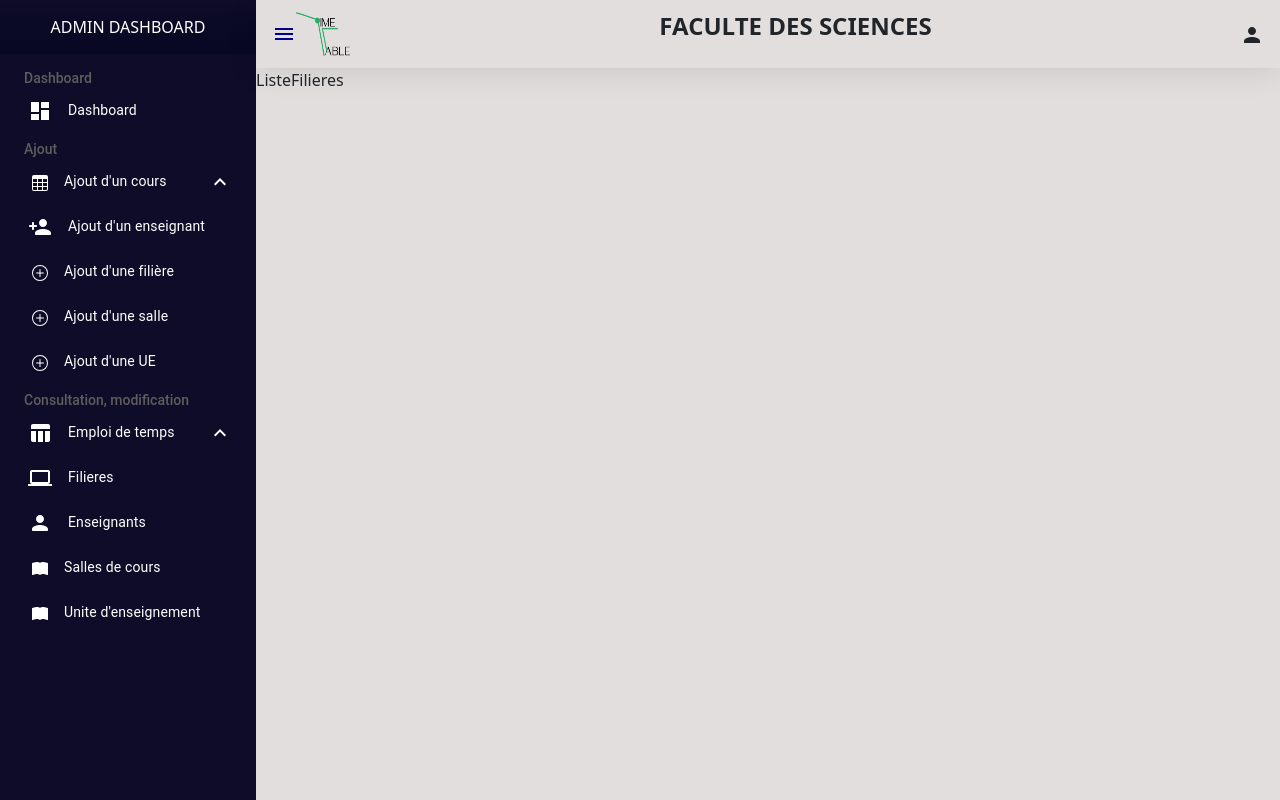
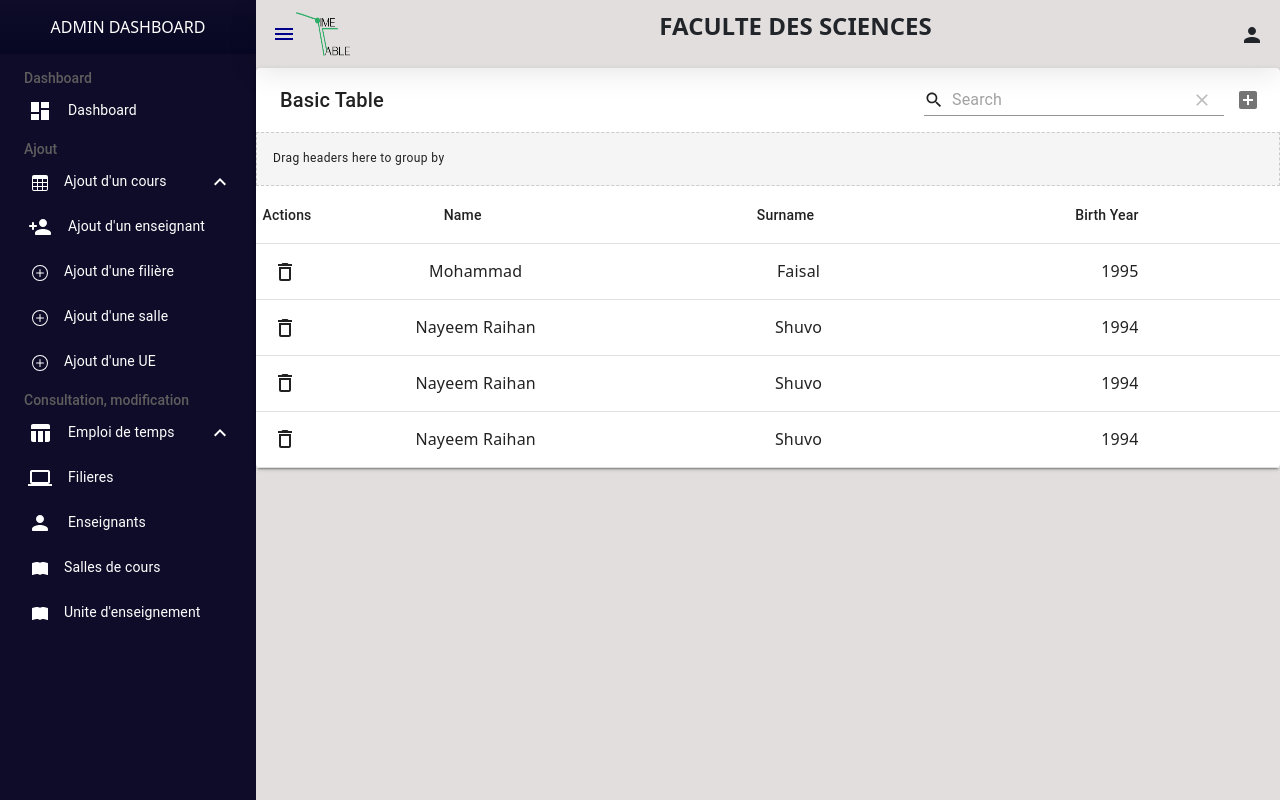
Before and after one commit to Sergecodes/emploi-univ, a React (Create React App) app in the folder client/: page /admin/liste-filieres in a window 1280 px wide. Built offline with nearby package versions, Linux system fonts and the light colour scheme.

Commit message:
ajout de material table

```diff
--- a/client/package.json
+++ b/client/package.json
@@ -17,9 +17,11 @@
     "bootstrap": "^5.1.3",
     "install": "^0.13.0",
     "js-cookie": "^3.0.1",
+    "material-table": "^1.69.3",
     "react": "^17.0.2",
     "react-bootstrap": "^2.3.1",
     "react-dom": "^17.0.2",
+    "react-double-scrollbar": "^0.0.15",
     "react-icons": "^4.3.1",
     "react-redux": "^8.0.2",
     "react-router": "^6.3.0",
--- a/client/public/index.html
+++ b/client/public/index.html
@@ -28,6 +28,7 @@
     <link rel="preconnect" href="https://fonts.googleapis.com">
     <link rel="preconnect" href="https://fonts.gstatic.com" crossorigin>
     <link href="https://fonts.googleapis.com/css2?family=Lora:ital@1&display=swap" rel="stylesheet">
+
     <style>
       :root{
         --primaryBlue:#753ED7;
--- a/client/src/Components/Admin/AjoutFiliere.js
+++ b/client/src/Components/Admin/AjoutFiliere.js
@@ -2,8 +2,8 @@
 import { useNavigate } from 'react-router';
 import {BsTrash, BsPlus} from "react-icons/bs";
 import Alert from '@mui/material/Alert';
-import axios from "axios";
-import Cookies from "js-cookie"
+//import axios from "axios";
+//import Cookies from "js-cookie"
 
 
 const AjoutFiliere = () => {
@@ -12,11 +12,11 @@
     const [filiere,setFiliere]=useState("");
     const navigate = useNavigate();
     const [alert,setAlert]=useState("none");
-    const csrftoken = Cookies.get('csrftoken');
+    /*const csrftoken = Cookies.get('csrftoken');
 
     const headers={
       'X-CSRFToken': csrftoken
-    }
+    }*/
 
     const handleClick=()=>{
         setSpecialite([...specialite,{id:specialite.length ,nom:" ",licence:false, master:false}])
--- a/client/src/Components/Admin/ListeFilieres.js
+++ b/client/src/Components/Admin/ListeFilieres.js
@@ -1,8 +1,41 @@
-import React from 'react'
+import React from 'react';
+import tableIcons from "../Common/MaterialTableIcons"
+import MaterialTable from "material-table";
 
 const ListeFilieres = () => {
+
+
+const data = [
+  {id:1, name: "Mohammad", surname: "Faisal", birthYear: 1995 },
+  {id:2, name: "Nayeem Raihan ", surname: "Shuvo", birthYear: 1994 },
+  { id:3,name: "Nayeem Raihan ", surname: "Shuvo", birthYear: 1994 },
+  { id:4,name: "Nayeem Raihan ", surname: "Shuvo", birthYear: 1994 },
+];
+
+const columns = [
+  { title: "Name", field: "name",align:"center" },
+  { title: "Surname", field: "surname",align:"center" },
+  { title: "Birth Year", field: "birthYear", type: "numeric",align:"center" },
+];
+
   return (
-    <div>ListeFilieres</div>
+    <section className="materialTableSalle">
+       <MaterialTable title="Basic Table"
+    actions={[
+      {
+        icon: tableIcons.Delete,
+        tooltip: "Delete User",
+        onClick: (event, rowData) => alert("You want to delete " + rowData.name +"which has a id of"+rowData.id),
+      },
+      {
+        icon: tableIcons.Add,
+        tooltip: "Add User",
+        isFreeAction: true,
+        onClick: (event) => alert("You want to add a new row"),
+      },
+    ]}
+    icons={tableIcons} columns={columns} data={data} options={{paging:false,grouping:true}}/>
+    </section>
   )
 }
 
--- /dev/null
+++ b/client/src/Components/Common/MaterialTableIcons.js
@@ -0,0 +1,39 @@
+import { forwardRef } from 'react';
+
+import AddBox from "@material-ui/icons/AddBox";
+import ArrowDownward from "@material-ui/icons/ArrowDownward";
+import Check from "@material-ui/icons/Check";
+import ChevronLeft from "@material-ui/icons/ChevronLeft";
+import ChevronRight from "@material-ui/icons/ChevronRight";
+import Clear from "@material-ui/icons/Clear";
+import DeleteOutline from "@material-ui/icons/DeleteOutline";
+import Edit from "@material-ui/icons/Edit";
+import FilterList from "@material-ui/icons/FilterList";
+import FirstPage from "@material-ui/icons/FirstPage";
+import LastPage from "@material-ui/icons/LastPage";
+import Remove from "@material-ui/icons/Remove";
+import SaveAlt from "@material-ui/icons/SaveAlt";
+import Search from "@material-ui/icons/Search";
+import ViewColumn from "@material-ui/icons/ViewColumn";
+
+const tableIcons = {
+  Add:forwardRef((props, ref) => <AddBox {...props} ref={ref} />),
+  Check: forwardRef((props, ref) => <Check {...props} ref={ref} />),
+  Clear: forwardRef((props, ref) => <Clear {...props} ref={ref} />),
+  Delete: forwardRef((props, ref) => <DeleteOutline {...props} ref={ref} />),
+  DetailPanel: forwardRef((props, ref) => <ChevronRight {...props} ref={ref} />),
+  Edit: forwardRef((props, ref) => <Edit {...props} ref={ref} />),
+  Export: forwardRef((props, ref) => <SaveAlt {...props} ref={ref} />),
+  Filter: forwardRef((props, ref) => <FilterList {...props} ref={ref} />),
+  FirstPage: forwardRef((props, ref) => <FirstPage {...props} ref={ref} />),
+  LastPage: forwardRef((props, ref) => <LastPage {...props} ref={ref} />),
+  NextPage: forwardRef((props, ref) => <ChevronRight {...props} ref={ref} />),
+  PreviousPage: forwardRef((props, ref) => <ChevronLeft {...props} ref={ref} />),
+  ResetSearch: forwardRef((props, ref) => <Clear {...props} ref={ref} />),
+  Search: forwardRef((props, ref) => <Search {...props} ref={ref} />),
+  SortArrow: forwardRef((props, ref) => <ArrowDownward {...props} ref={ref} />),
+  ThirdStateCheck: forwardRef((props, ref) => <Remove {...props} ref={ref} />),
+  ViewColumn: forwardRef((props, ref) => <ViewColumn {...props} ref={ref} />),
+};
+
+export default tableIcons;
--- a/client/src/Style/Admin.css
+++ b/client/src/Style/Admin.css
@@ -124,7 +124,7 @@
 }
 
 /*liste salles*/
-.listeTableau .MuiTableCell-alignRight ,.MuiTableCell-head{
+.listeTableau .MuiTableCell-alignRight ,.listeTableau .MuiTableCell-head{
     font-size:16px !important;
 
     color:white !important;
```
Also changed, not shown: 1 other file (tests, documents, lock files or other folders).
